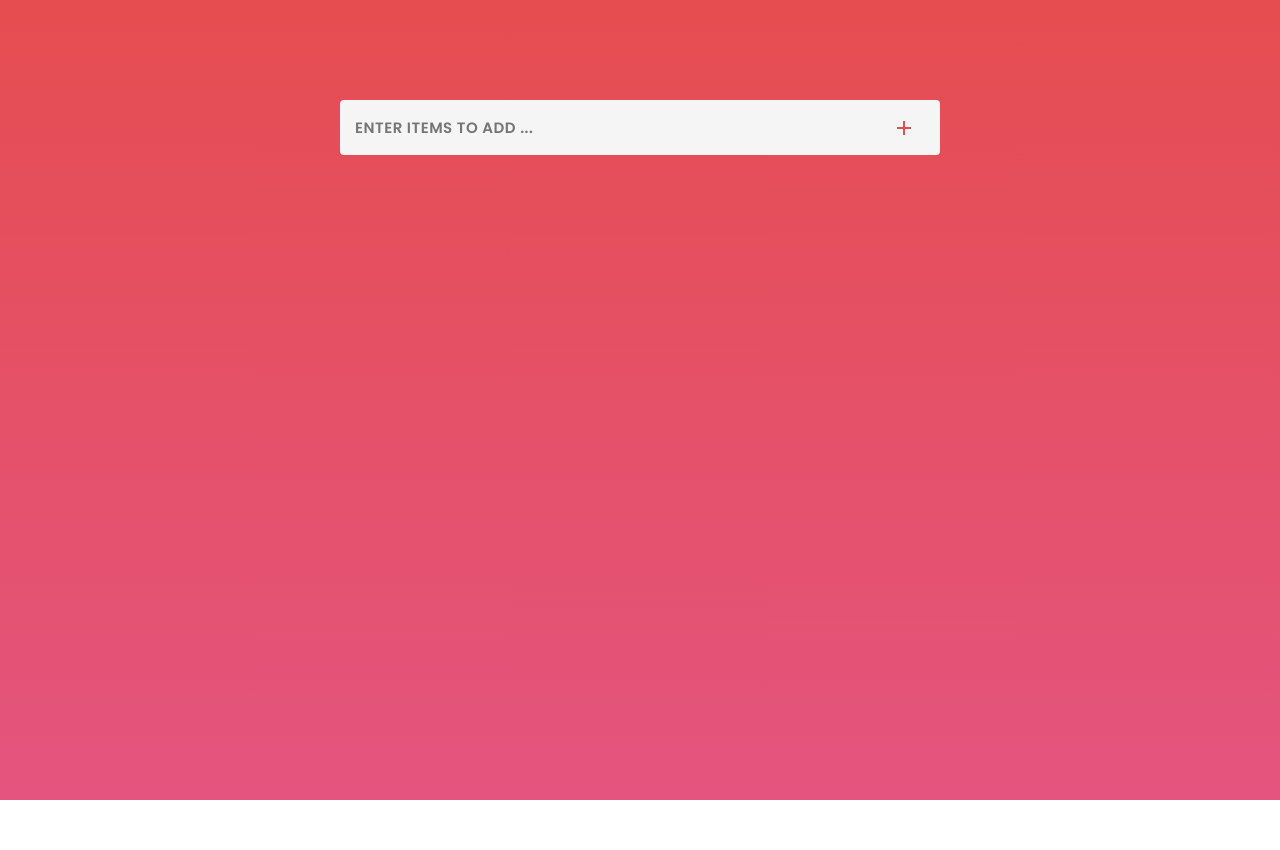
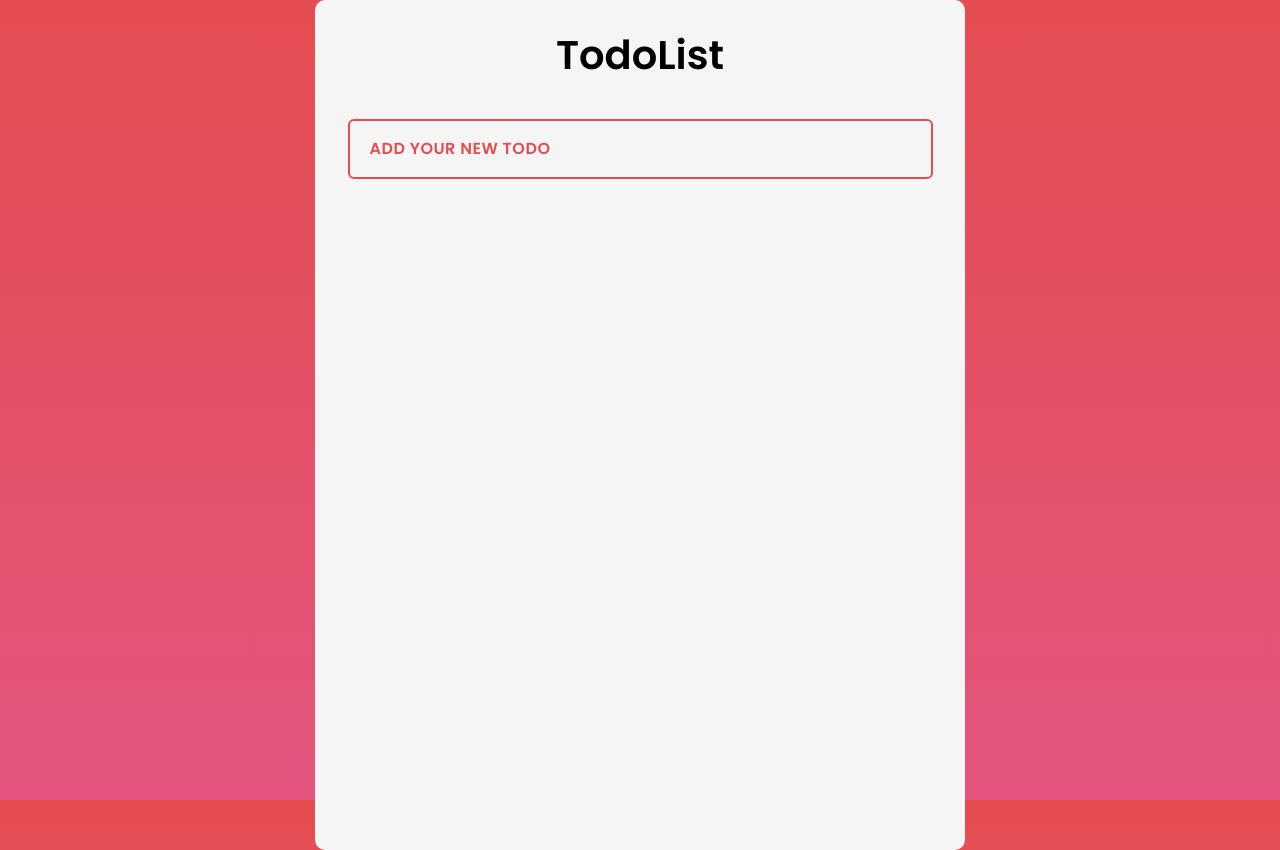
Before and after one commit to Ashish8689/ReactDeuexTodo, a React (Create React App) app: page / in a window 1280 px wide. Before the commit the page ends 800 px from the top, so only its background shows below. Built offline with nearby package versions, Linux system fonts and the light colour scheme.

Commit message:
Add files via upload
Made UI changes with NamingConvention and some function change.

```diff
--- a/src/App.css
+++ b/src/App.css
@@ -5,23 +5,57 @@ body {
   width: 100%;
   height: 100vh;
   background: linear-gradient(#e54d50, #e4547e);
+  display: flex;
+  justify-content: center;
+  align-items: center;
+}
+
+.app-inner-container {
+  position: relative;
+  margin: auto;
+  width: 100%;
+  max-width: 650px;
+  height: 850px;
+  background: rebeccapurple;
+  background: whitesmoke;
+  border-radius: 10px;
+  /* overflow: hidden; */
+}
+
+/* ********************  Todo Title container  ************************** */
+
+.title-container {
+  height: 10%;
+}
+
+.todo-title {
+  padding-top: 25px;
+  font-size: 40px;
+  font-weight: 600;
   text-align: center;
 }
 
 /* **********************   Input Container start  ************************ */
 
+.input-box-container {
+  height: 15%;
+  display: flex;
+  justify-content: center;
+  flex-direction: column;
+}
+
 .form-container {
   margin: 0 auto;
-  max-width: 600px;
-  height: 55px;
+  width: 90%;
+  height: 60px;
   display: flex;
-  background: whitesmoke;
-  border-radius: 4px;
+  border: 2px solid #e54d50;
+  border-radius: 6px;
 }
 
 .form-container input {
   flex: 88%;
-  padding: 10px 15px;
+  padding: 10px 20px;
   width: 100%;
   height: 100%;
   border: none;
@@ -34,10 +68,11 @@ body {
 }
 
 .form-container input::placeholder {
-  font-size: 15px;
+  font-size: 16px;
   text-transform: uppercase;
   font-weight: 600;
   letter-spacing: 0.5px;
+  color: #e54d50;
 }
 
 .form-container .button {
@@ -57,33 +92,34 @@ body {
 
 /* ****************************  Todos Container start  ******************************* */
 
-.app-inner-container {
-  margin: 0 auto;
-  max-width: 600px;
-  height: 100%;
+.todo-container {
+  overflow-y: scroll;
+  height: 75%;
 }
 
-.input-box-container {
-  padding: 100px 0;
+/* *****************  Scroll bar  ************* */
+
+.todo-container::-webkit-scrollbar {
+  display: none;
 }
 
 .todo-block {
   position: relative;
   margin: 0 auto;
-  width: 92%;
+  width: 90%;
   margin-bottom: 20px;
   display: flex;
   align-items: center;
   height: 60px;
-  background: whitesmoke;
+  background: #dee1ec;
   border-radius: 6px;
   cursor: pointer;
 }
 
 .todo-block .left-todo {
   position: relative;
-  flex: 80%;
-  padding: 0 15px;
+  flex: 85%;
+  padding: 0 0 0 15px;
   display: flex;
   align-items: center;
   height: 100%;
@@ -98,11 +134,12 @@ body {
 }
 
 .todo-block .left-todo .todo-name {
+  width: 100%;
   height: 90%;
   border: none;
   margin: auto 0;
   margin-left: 10px;
-  padding-left: 10px;
+  padding-left: 15px;
   font-size: 18px;
   font-weight: 600;
   background: transparent;
@@ -113,7 +150,7 @@ body {
 }
 
 .todo-block .left-todo .todo-name.active {
-  background: #dee1ec;
+  background: white;
 }
 
 .completed {
@@ -121,7 +158,7 @@ body {
 }
 
 .todo-block .right-todo {
-  flex: 20%;
+  flex: 15%;
   display: flex;
   align-items: center;
   justify-content: space-evenly;
@@ -130,42 +167,51 @@ body {
 .todo-block .right-todo .cleartodo {
   font-size: 20px;
   cursor: pointer;
+  color: #e54d50;
   transition: 0.4s ease-in;
+}
+
+.todo-block .edit-todo-container,
+.todo-block .clear-todo-container {
+  display: grid;
+  place-items: center;
+}
+
+.todo-block .edit-todo-container .edittodo {
+  font-size: 20px;
+  color: #e54d50;
+  cursor: pointer;
+  transition: 0.3s ease-in-out;
 }
 
 .todo-block .right-todo .cleartodo:hover {
   transform: rotate(180deg);
-  color: #e54d50;
-}
-
-.right-todo .edit-todo-container .edittodo {
-  opacity: 0;
-  color: #e54d50;
-  transition: 0.3s ease-in-out;
-}
-
-.todo-block:hover .right-todo .edit-todo-container .edittodo {
-  opacity: 1;
 }
 
 .todo-block:hover .left-todo .todo-name {
-  margin-left: 25px;
+  margin-left: 15px;
 }
 
 /* **********************************  Clear Button start   ******************************** */
 
 .clear-container {
-  margin: 40px auto !important;
-  padding: 12px 0 !important;
-  width: 30%;
-  background: #dee1ec !important;
+  position: absolute;
+  bottom: 0;
+  right: -110px;
+  margin: 40px auto;
+  padding: 12px 20px;
+  background: #dee1ec;
   display: grid;
   place-items: center;
-  border-radius: 6px !important;
+  border-radius: 6px;
   cursor: pointer;
+  transform: 0.3s ease-in;
+  transform: rotate(90deg);
+  animation: movement 12s linear infinite;
 }
 
 .clear-container .clear {
+  background: transparent !important;
   font-size: 18px;
   text-transform: capitalize;
   font-weight: 600;
@@ -174,3 +220,21 @@ body {
 .clear-container:hover {
   background: whitesmoke !important;
 }
+
+@keyframes movement {
+  0% {
+    bottom: 82%;
+  }
+  50% {
+    bottom: 0%;
+  }
+  100% {
+    bottom: 82%;
+  }
+}
+
+.error {
+  padding: 4px 34px;
+  color: red;
+  font-weight: 600;
+}
--- a/src/App.js
+++ b/src/App.js
@@ -2,85 +2,100 @@ import React, { useState } from "react";
 import "./App.css";
 import TodoItem from "./TodoItem";
 import Button from "@material-ui/core/Button";
-import AddIcon from "@material-ui/icons/Add";
 
 function App() {
-  const [inputvalue, setinputvalue] = useState("");
-  const [todos, settodos] = useState([]);
+  const [inputValue, setInputValue] = useState("");
+  const [todos, setTodos] = useState([]);
+  const [error, setError] = useState(false);
 
   // **************  Handle Submit for Input value  *******************
 
-  const HandleSubmit = (e) => {
-    e.preventDefault();
-    // ********  For New Todos  ************
-
-    if (inputvalue.length !== 0) {
-      settodos([
+  const HandleSubmit = (event) => {
+    if (inputValue.length == 0) {
+      setError(true);
+    } else {
+      if (event.key === "Enter") {
+        setTodos([
+          {
+            id: new Date().getTime(),
+            TodoInputValue: inputValue,
+            isCompleted: false,
+          },
           ...todos,
-        {
-          id: new Date(),
-          value: inputvalue,
-          status: false,
-        },
         ]);
-
-      setinputvalue("");
-    } else {
-      alert("Please enter details !!!");
+        setInputValue("");
       }
-    // }
+    }
   };
 
   // ***************  Handle Delete Todo  ***********************
 
   const HandleDelete = (id) => {
-    const filtertodo = todos.filter((todo) => todo.id !== id);
-    settodos(filtertodo);
+    setTodos(todos.filter((todo) => todo.id !== id));
   };
 
   // ***************  Handle Check Todo  ***********************
 
   const HandleCheck = (id) => {
-    const updatedtodos = todos.map((todo) => {
+    const originalTodo = todos.slice();
+    const updatedTodos = originalTodo.map((todo) => {
       if (todo.id === id) {
-        todo.status = !todo.status;
+        todo.isCompleted = !todo.isCompleted;
       }
       return todo;
     });
-    settodos(updatedtodos);
+
+    // **********  Sortings as per isCompleted  ***********
+    setTodos(updatedTodos.sort((x) => (x.isCompleted ? 1 : -1)));
   };
 
-  // ***************  Handle Check Todo  ***********************
+  // ***************  Handle Edit Todo  ***********************
 
-  const HandleEdit = (id, newinput) => {
-    const updatedtodos = todos.map((todo) => {
+  const HandleEdit = (id, newInput) => {
+    const originalTodo = todos.slice();
+    const updatedTodos = originalTodo.map((todo) => {
       if (todo.id === id) {
-        todo.value = newinput;
+        todo.TodoInputValue = newInput;
       }
       return todo;
     });
-    settodos(updatedtodos);
+    setTodos(updatedTodos);
+  };
+
+  // ***************  Handle All Clear Todo  ********************
+
+  const HandleAllClear = () => {
+    setTodos([]);
+    setInputValue("");
+    setError(false);
   };
 
   return (
     <div className="App">
       <div className="app-inner-container">
+        {/* ************  Title container start  ***************** */}
+        <div className="title-container">
+          <h1 className="todo-title">TodoList</h1>
+        </div>
+
         {/* **************   Input Container start   ********************* */}
         <div className="input-box-container">
-          <form onSubmit={HandleSubmit}>
           <div className="form-container">
             <input
               type="text"
-                value={inputvalue}
-                onChange={(e) => setinputvalue(e.target.value)}
-                placeholder="Enter items to add ..."
+              id="name"
+              value={inputValue}
+              onChange={(e) => {
+                setInputValue(e.target.value);
+                setError(false);
+              }}
+              placeholder="Add your new Todo"
+              onKeyPress={HandleSubmit}
+              autoComplete="off"
             />
+          </div>
 
-              <Button className="button" onClick={HandleSubmit}>
-                <AddIcon className="addbutton" />
-              </Button>
-            </div>
-          </form>
+          {error ? <p className="error">Please enter todo item*</p> : ""}
         </div>
 
         {/* *****************  Todos Container block  ***************** */}
@@ -95,15 +110,16 @@ function App() {
               HandleEdit={HandleEdit}
             />
           ))}
+        </div>
+        {/* ****** Todo container end ****** */}
 
         {/* **************  Clear Entire Todo array  ********************/}
 
         {todos.length > 0 && (
-            <Button className="clear-container" onClick={() => settodos([])}>
-              <h2 className="clear">All Clear</h2>
-            </Button>
+          <div className="clear-container" onClick={HandleAllClear}>
+            <Button className="clear">Clear All</Button>
+          </div>
         )}
-        </div>
       </div>
     </div>
   );
--- a/src/TodoItem.js
+++ b/src/TodoItem.js
@@ -1,56 +1,72 @@
 import React, { useState } from "react";
 import "./App.css";
+import Checkbox from "@material-ui/core/Checkbox";
 import ClearIcon from "@material-ui/icons/Clear";
 import EditIcon from "@material-ui/icons/Edit";
 
 function TodoItem({
-  todo: { id, value, status },
+  todo: { id, TodoInputValue, isCompleted },
   HandleDelete,
   HandleCheck,
   HandleEdit,
 }) {
-  const [inputDisable, setinputDisabled] = useState(true);
-  const [newinput, setnewinput] = useState(value);
+  const [inputDisable, setInputDisabled] = useState(true);
+  const [newInput, setNewInput] = useState(TodoInputValue);
 
-  const HandleSubmit = (e) => {
-    e.preventDefault();
-    HandleEdit(id, newinput);
-    setinputDisabled(true);
+  const HandleSubmit = (event) => {
+    if (event.key === "Enter") {
+      HandleEdit(id, newInput);
+      setInputDisabled(true);
+    }
   };
 
   // ***********  After clicking edit button  *************
   const HandleChangeValue = () => {
-    setinputDisabled(!inputDisable);
-    setnewinput(value);
+    setInputDisabled(!inputDisable);
+    setNewInput(TodoInputValue);
   };
 
   return (
-    <div className={status ? "todo-block completed" : "todo-block"}>
+    <div className={isCompleted ? "todo-block completed" : "todo-block"}>
       <div className="left-todo">
-        <form onSubmit={HandleSubmit}>
-          <input type="checkbox" onClick={() => HandleCheck(id)} />
+        <Checkbox
+          checked={isCompleted}
+          onChange={() => HandleCheck(id)}
+          inputProps={{ "aria-label": "primary checkbox" }}
+        />
+
         <input
+          id={id}
           type="text"
-            value={inputDisable ? value : newinput}
-            onChange={(e) => setnewinput(e.target.value)}
+          value={inputDisable ? TodoInputValue : newInput}
+          onChange={(e) => setNewInput(e.target.value)}
           className={inputDisable ? "todo-name" : "todo-name active"}
           disabled={inputDisable}
+          onKeyPress={HandleSubmit}
         />
-        </form>
       </div>
 
       <div className="right-todo">
-        {status ? (
+        {isCompleted ? (
           ""
         ) : (
           <div className="edit-todo-container" onClick={HandleChangeValue}>
+            <label htmlFor={id}>
               <EditIcon className="edittodo" />
+            </label>
           </div>
         )}
 
-        <div className="clear-todo-container">
-          <ClearIcon className="cleartodo" onClick={() => HandleDelete(id)} />
+        {inputDisable ? (
+          <div
+            className="clear-todo-container"
+            onClick={() => HandleDelete(id)}
+          >
+            <ClearIcon className="cleartodo" />
           </div>
+        ) : (
+          ""
+        )}
       </div>
     </div>
   );
```
Lines whose indentation alone changed are shown as unchanged.
